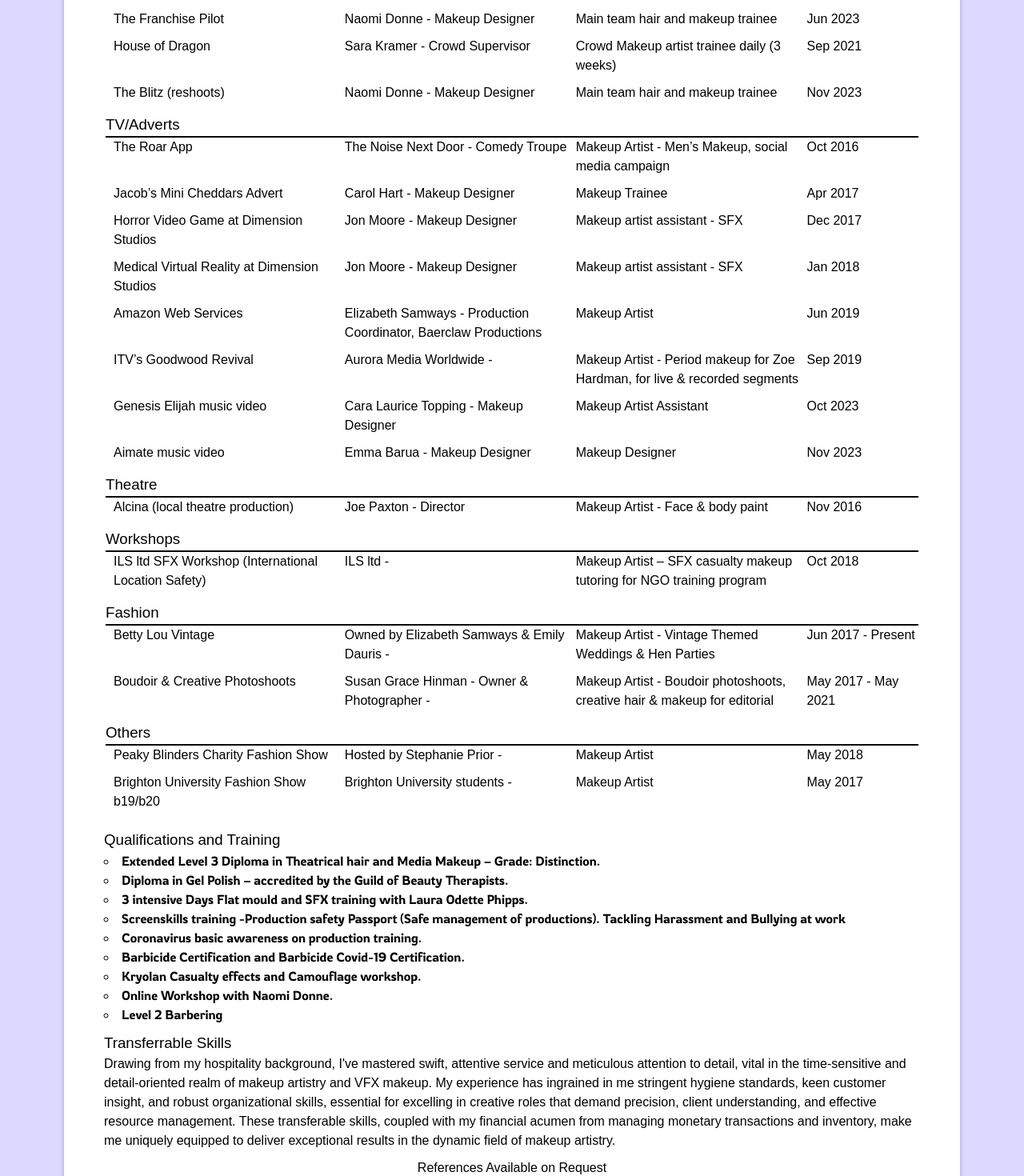
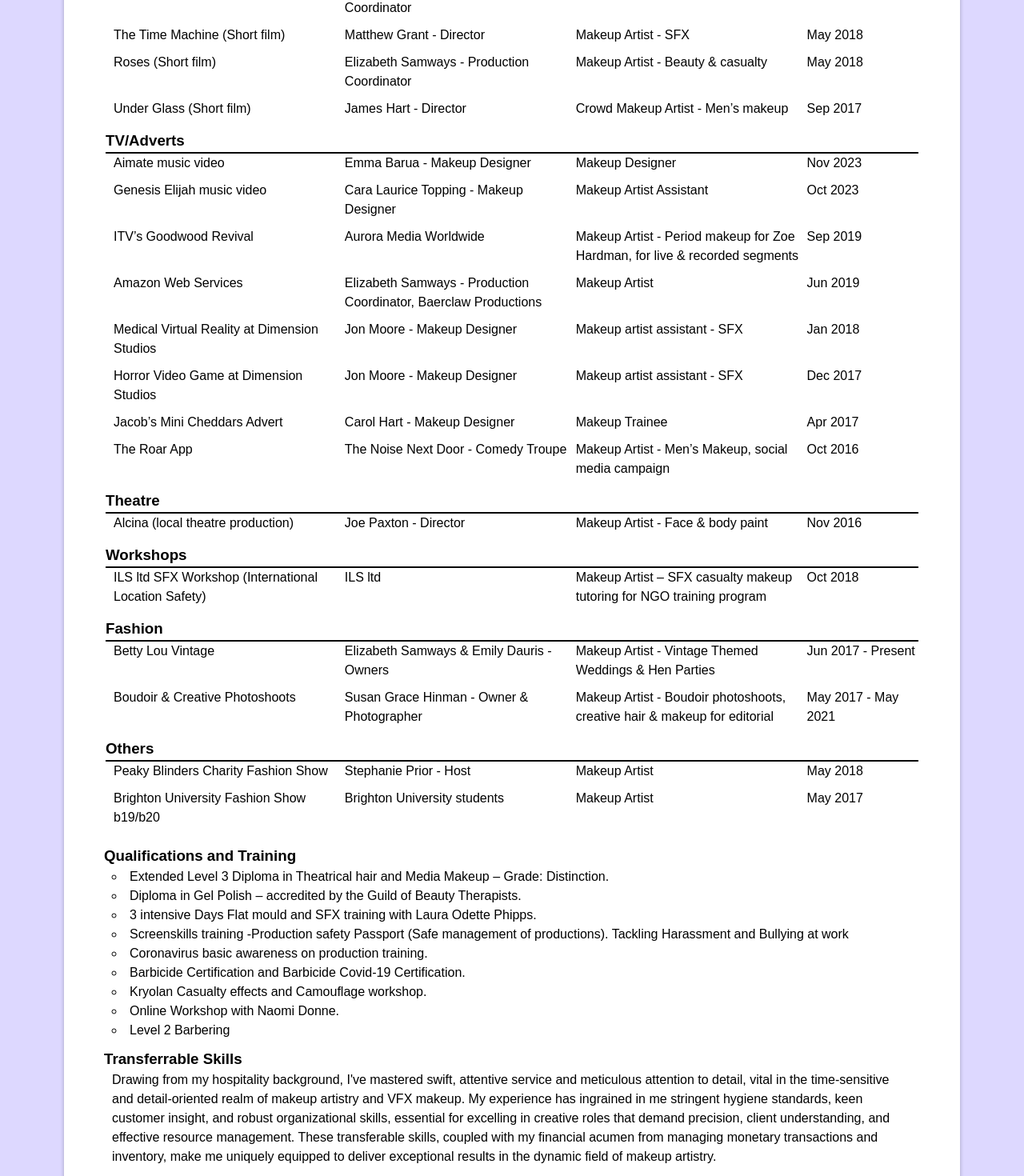
Before and after one commit to joshuabarua/galaxy-girl-vite, a React (Vite) app: page /resume in a window 1280 px wide. Shown: the part 1046-2516 px from the top of the page at 80% size. Built offline with nearby package versions, Linux system fonts and the light colour scheme.

Commit message:
Reverse  order, add styling to  cv

```diff
--- a/src/pages/resume/data.js
+++ b/src/pages/resume/data.js
@@ -90,7 +90,7 @@ export const experienceData = {
 			date: 'Aug 2018',
 		},
 		3: {
-			title: 'The time machine (Short film) ',
+			title: 'The Time Machine (Short film) ',
 			designer: 'Matthew Grant',
 			position: 'Director',
 			role: 'Makeup Artist - SFX',
@@ -169,7 +169,7 @@ export const experienceData = {
 		},
 	},
 	Theatre: {
-		11: {
+		1: {
 			title: 'Alcina (local theatre production)',
 			designer: 'Joe Paxton',
 			position: 'Director',
@@ -178,7 +178,7 @@ export const experienceData = {
 		},
 	},
 	Workshops: {
-		12: {
+		1: {
 			title: 'ILS ltd SFX Workshop (International Location Safety) ',
 			designer: 'ILS ltd',
 			role: 'Makeup Artist – SFX casualty makeup tutoring for NGO training program',
@@ -186,13 +186,14 @@ export const experienceData = {
 		},
 	},
 	Fashion: {
-		13: {
+		2: {
 			title: 'Betty Lou Vintage',
-			designer: 'Owned by Elizabeth Samways & Emily Dauris',
+			designer: 'Elizabeth Samways & Emily Dauris',
+			position: 'Owners',
 			role: 'Makeup Artist - Vintage Themed Weddings & Hen Parties',
 			date: 'Jun 2017 - Present',
 		},
-		14: {
+		1: {
 			title: 'Boudoir & Creative Photoshoots',
 			designer: 'Susan Grace Hinman - Owner & Photographer',
 			role: 'Makeup Artist - Boudoir photoshoots, creative hair & makeup for editorial',
@@ -200,13 +201,14 @@ export const experienceData = {
 		},
 	},
 	Others: {
-		16: {
+		2: {
 			title: 'Peaky Blinders Charity Fashion Show',
-			designer: 'Hosted by Stephanie Prior',
+			designer: 'Stephanie Prior',
+			position: 'Host',
 			role: 'Makeup Artist',
 			date: 'May 2018',
 		},
-		17: {
+		1: {
 			title: 'Brighton University Fashion Show b19/b20',
 			designer: 'Brighton University students',
 			role: 'Makeup Artist',
--- a/src/pages/resume/index.jsx
+++ b/src/pages/resume/index.jsx
@@ -12,12 +12,12 @@ const Resume = () => {
 		return (
 			<div className="section" key={sectionTitle}>
 				<h3>{sectionTitle.includes('_') ? sectionTitle.replace('_', '/') : sectionTitle}</h3>
-				{Object.entries(sectionData).map(([id, data]) => (
+				{Object.entries(sectionData)
+					.toReversed()
+					.map(([id, data]) => (
 						<div key={id} className="experience-item">
 							<h4>{data.title}</h4>
-						<p>
-							{data.designer} - {data.position}
-						</p>
+							<p>{`${data.designer} ${data.position ? `- ${data.position}` : ''} `}</p>
 							{/* <p>{data.designer2 ? data.designer2 : ''}</p>
 						<p>{data.position2 ? data.position2 : ''}</p> */}
 							<p>{data.role}</p>
@@ -51,9 +51,9 @@ const Resume = () => {
 								<h5> Makeup Artist Trainee </h5>
 								<h5> Screen Skills Film Trainee 2020-21</h5>
 								<h5> London & Brighton based, willing to travel </h5>
-								<h5> Full UK Driving License </h5>
 								<h5> Level 3 Theatrical Hair & Media Makeup </h5>
 								<h5>Level 2 Barbering</h5>
+								<h5> Full UK Driving License </h5>
 
 								<Stack gap={0.5} direction={'row'} display={'flex'} alignItems={'center'}>
 									<Icon icon="carbon:phone" />
@@ -98,7 +98,9 @@ const Resume = () => {
 						</div>
 
 						<div className="references">
-							<h4> References Available on Request</h4>
+							<h4>
+								<strong>References Available on Request</strong>
+							</h4>
 						</div>
 
 						<div className="gpdr">
--- a/src/pages/resume/resume.css
+++ b/src/pages/resume/resume.css
@@ -22,7 +22,10 @@
 	max-width: 34cm;
 	min-width: 300px;
 	position: relative;
-	anchor-name: --resume;
+}
+
+.resume-bio h4 {
+	padding: 10px 10px;
 }
 
 .section {
@@ -64,8 +67,10 @@ text {
 
 .qualifications ul li {
 	list-style: inside;
+	font-family: Arial;
 	list-style-type: circle;
 	font-weight: normal;
+	padding-left: 10px;
 }
 
 .downloadBtn,
@@ -96,10 +101,21 @@ text {
 	background-color: black;
 }
 
+.transferrable-skills h4 {
+	padding: 0px 10px;
+}
+
 .references,
 .gpdr {
+	margin-top: 25px;
 	display: flex;
 	justify-content: center;
+}
+
+.qualifications h3,
+.transferrable-skills h3,
+.section h3 {
+	font-weight: 600;
 }
 
 @media screen and (max-width: 768px) {
```
Lines whose indentation alone changed are shown as unchanged.
